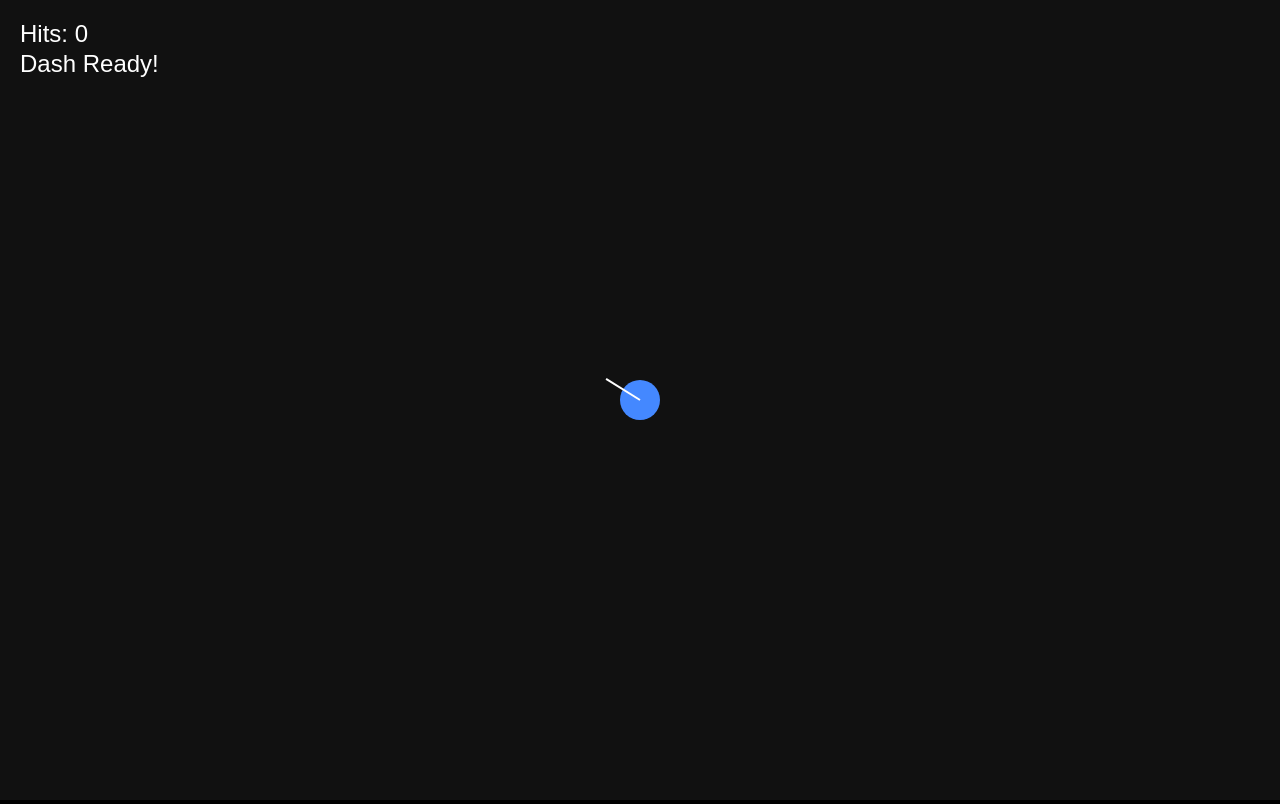
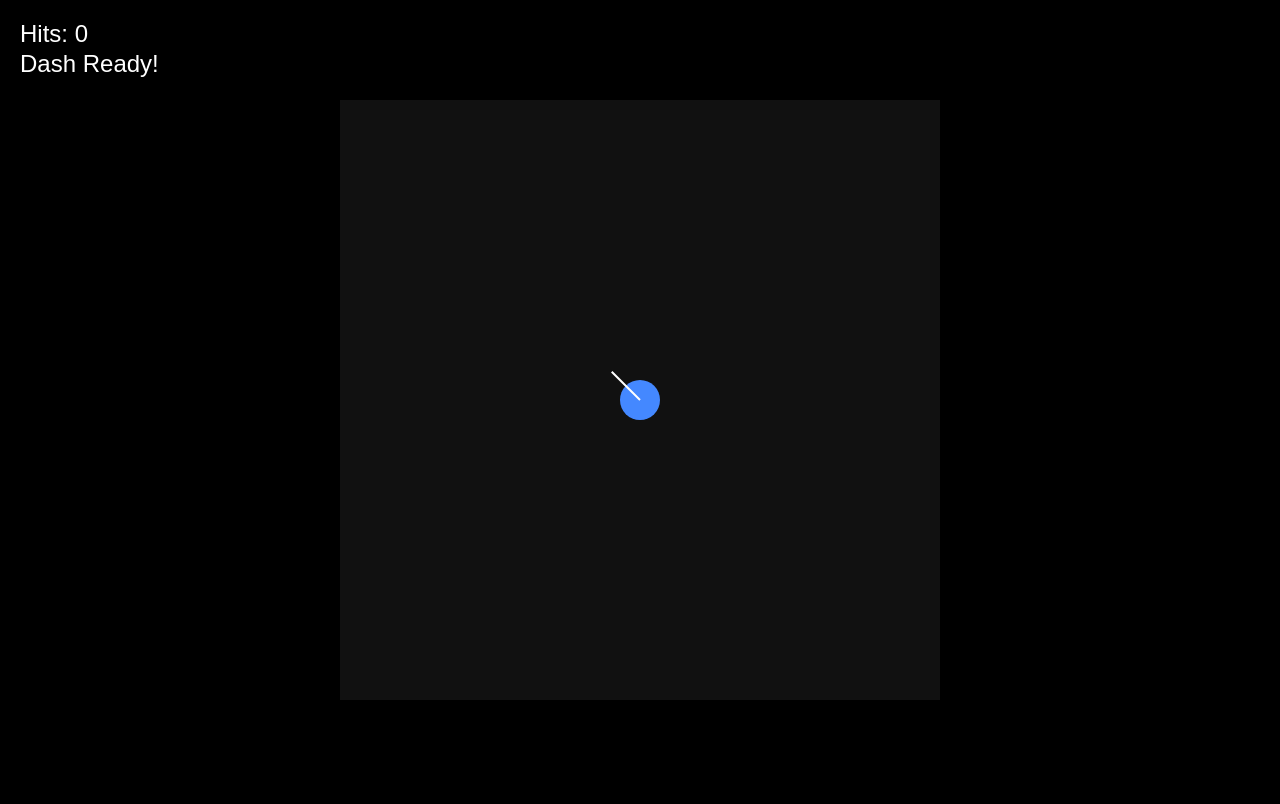
Before and after one commit to wylited/nomissmayhem, a plain HTML site: page index.html in a window 1280 px wide. Drawn offline with Linux system fonts and the light colour scheme.

Commit message:
made game area a smaller box

```diff
--- a/index.html
+++ b/index.html
@@ -6,11 +6,12 @@
 
 </head>
 <body class="noselect">
-  <div id="score">Hits: 0</div>
-  <div id="dash">Dash Ready!</div>
-  <canvas id="gameCanvas"></canvas>
-  <canvas id="blurCanvas"></canvas>
-
+  <div id = "fullscreen">
+    <div id="score">Hits: 0</div>
+    <div id="dash">Dash Ready!</div>
+    <canvas id="gameCanvas"></canvas>
+    <canvas id="blurCanvas"></canvas>
+  </div>
   </body>
   <script src="main.js"></script>
 </html>
--- a/main.js
+++ b/main.js
@@ -4,20 +4,35 @@ const ctx = canvas.getContext('2d');
 const blurCtx = blurCanvas.getContext('2d');
 const scoreElement = document.getElementById('score');
 const dashElement = document.getElementById('dash');
+const width = 600;
+const height = 600;
 let hitCount = 0;
 
 function resizeCanvas() {
-  canvas.width = window.innerWidth;
-  canvas.height = window.innerHeight;
-  blurCanvas.width = window.innerWidth;
-  blurCanvas.height = window.innerHeight;
+    // Set fixed dimensions instead of window size
+    canvas.width = width;
+    canvas.height = height;
+    blurCanvas.width = width;
+    blurCanvas.height = height;
+
+    // Center the canvases on the screen
+    canvas.style.position = 'absolute';
+    canvas.style.left = '50%';
+    canvas.style.top = '50%';
+    canvas.style.transform = 'translate(-50%, -50%)';
+
+    blurCanvas.style.position = 'absolute';
+    blurCanvas.style.left = '50%';
+    blurCanvas.style.top = '50%';
+    blurCanvas.style.transform = 'translate(-50%, -50%)';
   }
+
 resizeCanvas();
 window.addEventListener('resize', resizeCanvas);
 
 const player = {
-  x: canvas.width / 2,
-  y: canvas.height / 2,
+  x: width / 2,
+  y: height / 2,
   radius: 20,
   speed: 5,
   maxSpeed: 5,
@@ -61,12 +76,21 @@ window.addEventListener('keyup', (e) => {
 });
 
 canvas.addEventListener('mousemove', (e) => {
-  mouseX = e.clientX;
-  mouseY = e.clientY;
+    // Get canvas position and dimensions
+    const rect = canvas.getBoundingClientRect();
+
+    // Convert window coordinates to canvas coordinates
+    mouseX = e.clientX - rect.left;
+    mouseY = e.clientY - rect.top;
   });
 
+  // Similarly, update the click handler
   canvas.addEventListener('click', (e) => {
-  const angle = Math.atan2(mouseY - player.y, mouseX - player.x);
+    const rect = canvas.getBoundingClientRect();
+    const canvasX = e.clientX - rect.left;
+    const canvasY = e.clientY - rect.top;
+
+    const angle = Math.atan2(canvasY - player.y, canvasX - player.x);
     projectiles.push({
       x: player.x,
       y: player.y,
@@ -78,6 +102,7 @@ canvas.addEventListener('click', (e) => {
       createdAt: Date.now()
     });
   });
+
 
 function checkCollision(circle1, circle2) {
   const dx = circle1.x - circle2.x;
@@ -100,6 +125,8 @@ function handleCollision() {
 
 function handleDash() {
   if (player.canDash && keys.shift) {
+    console.log(mouseY, player.y)
+    console.log(mouseX, player.x)
     const angle = Math.atan2(mouseY - player.y, mouseX - player.x);
     player.dx = Math.cos(angle) * player.dashPower;
     player.dy = Math.sin(angle) * player.dashPower;
--- a/style.css
+++ b/style.css
@@ -4,8 +4,21 @@ body {
     background: #000;
 }
 
+#fullscreen {
+    width:100%;
+    height:100vh;
+    background-color:
+    gap: 4px;
+}
+
 #gameCanvas {
     background: #111;
+    width:600px;
+    height:600px;
+    margin-left: auto;
+    margin-right: auto;
+    border: #000;
+
 }
 
 #blurCanvas {
```
Lines whose indentation alone changed are shown as unchanged.
